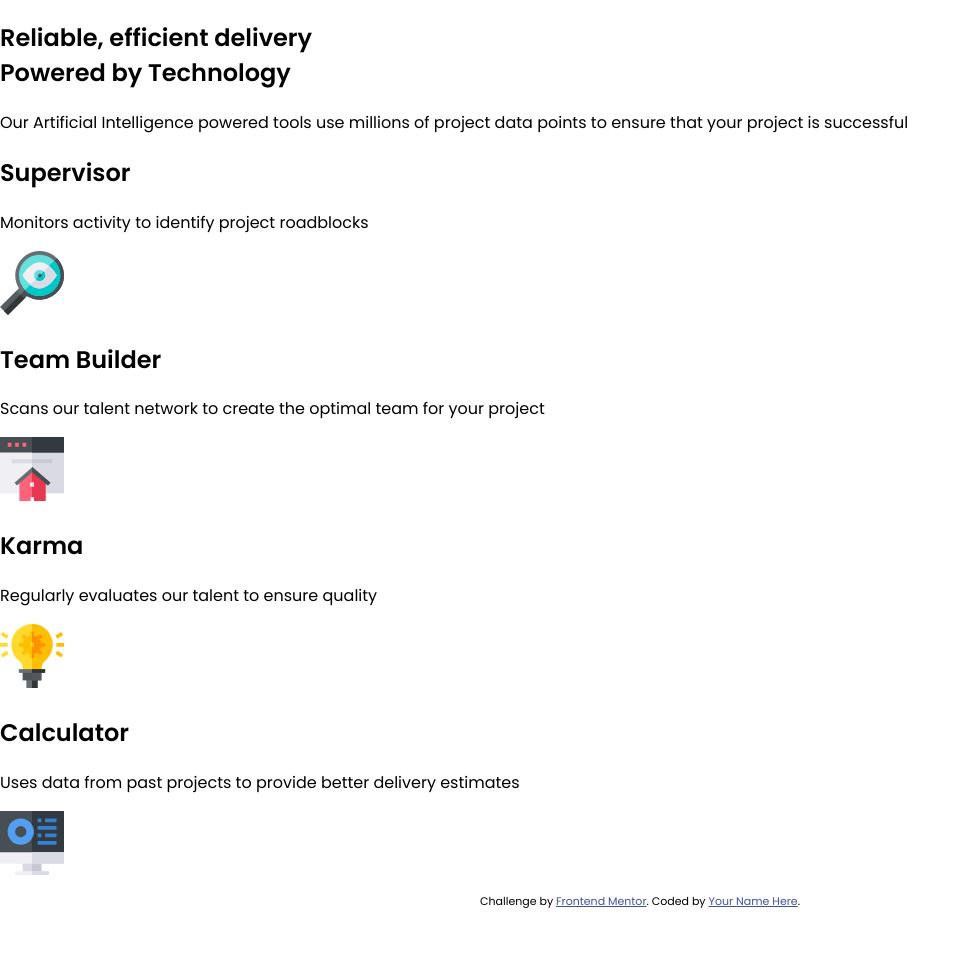
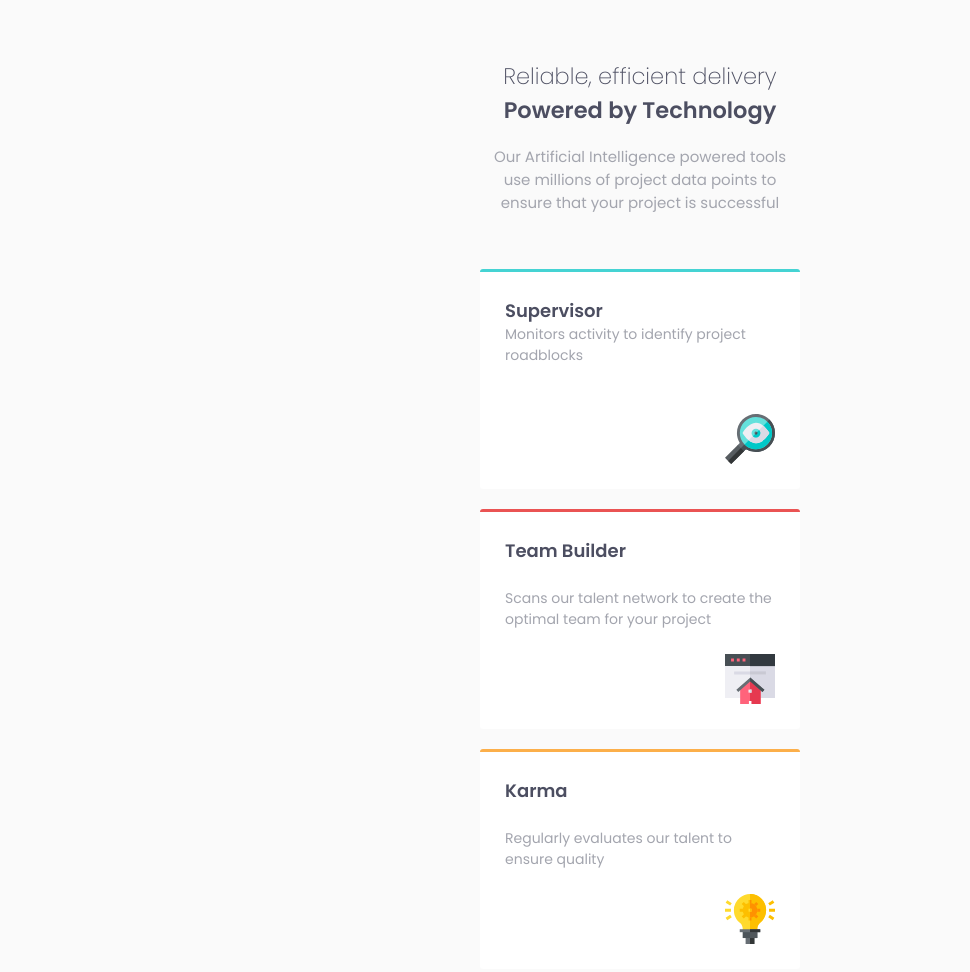
Before and after one commit to sannasinne/four-card-feature-section, a plain HTML site: page index.html in a window 1280 px wide. Shown: the top 972 px of the page, without its empty margins (0-970 px from the left). Before the commit the page ends 921 px from the top, so only its background shows below. Drawn offline with Linux system fonts and the light colour scheme.

Commit message:
Flexbox added

```diff
--- a/css/style.css
+++ b/css/style.css
@@ -7,10 +7,87 @@ html {
   box-sizing: border-box;
 }
 
+:root {
+  --red: hsl(0, 78%, 62%);
+  --cyan: hsl(180, 62%, 55%);
+  --orange: hsl(34, 97%, 64%);
+  --blue: hsl(212, 86%, 64%);
+  --dark-blue: hsl(234, 12%, 34%);
+  --grayish-blue: hsl(229, 6%, 66%);
+  --light-gray: hsl(0, 0%, 98%);
+}
+
 body {
   font-family: 'Poppins', sans-serif;
+  color: var(--dark-blue);
+  font-size: 15px;
+  background: var(--light-gray);
   margin: 0;
   padding: 0;
+}
+
+span {
+  font-weight: 200;
+}
+
+p {
+  color: var(--grayish-blue);
+}
+
+/* Section styles */
+
+section {
+  display: flex;
+  flex-direction: column;
+  align-items: center;
+  width: 320px;
+  margin: auto;
+}
+
+.title {
+  text-align: center;
+  margin: 40px 0 40px;
+}
+.card {
+  display: flex;
+  flex-direction: column;
+  justify-content: space-between;
+  background: white;
+  margin-bottom: 20px;
+  padding: 25px;
+  border-radius: 3px;
+  height: 220px;
+}
+
+img {
+  width: 50px;
+  align-self: flex-end;
+}
+
+h2 {
+  margin: 0;
+  font-size: 18px;
+}
+
+.card p {
+  font-size: 14px;
+  margin: 0;
+}
+
+.card-1 {
+  border-top: 3px solid var(--cyan);
+}
+
+.card-2 {
+  border-top: 3px solid var(--red);
+}
+
+.card-3 {
+  border-top: 3px solid var(--orange);
+}
+
+.card-4 {
+  border-top: 3px solid var(--blue);
 }
 
 /* Attribution */
--- a/index.html
+++ b/index.html
@@ -17,22 +17,24 @@
       <p class="subtitle">Our Artificial Intelligence powered tools use millions of project data points
         to ensure that your project is successful</p>
     </div>
-    <div class="card-1">
-      <h2>Supervisor</h2>
-      <p>Monitors activity to identify project roadblocks</p>
+    <div class=" card card-1">
+      <div class="info">
+        <h2>Supervisor</h2>
+        <p>Monitors activity to identify project roadblocks</p>
+      </div>
       <img src="images/icon-supervisor.svg" alt="Icon of a magnifying glass">
     </div>
-    <div class="card-2">
+    <div class="card card-2">
       <h2>Team Builder</h2>
       <p>Scans our talent network to create the optimal team for your project</p>
       <img src="images/icon-team-builder.svg" alt="Icon of a house and a website">
     </div>
-    <div class="card-3">
+    <div class=" card card-3">
       <h2>Karma</h2>
       <p>Regularly evaluates our talent to ensure quality</p>
       <img src="images/icon-karma.svg" alt="Light bulb icon">
     </div>
-    <div class="card-4">
+    <div class="card card-4">
       <h2>Calculator</h2>
       <p>Uses data from past projects to provide better delivery estimates</p>
       <img src="images/icon-calculator.svg" alt="Icon of a desktop screen">
```
